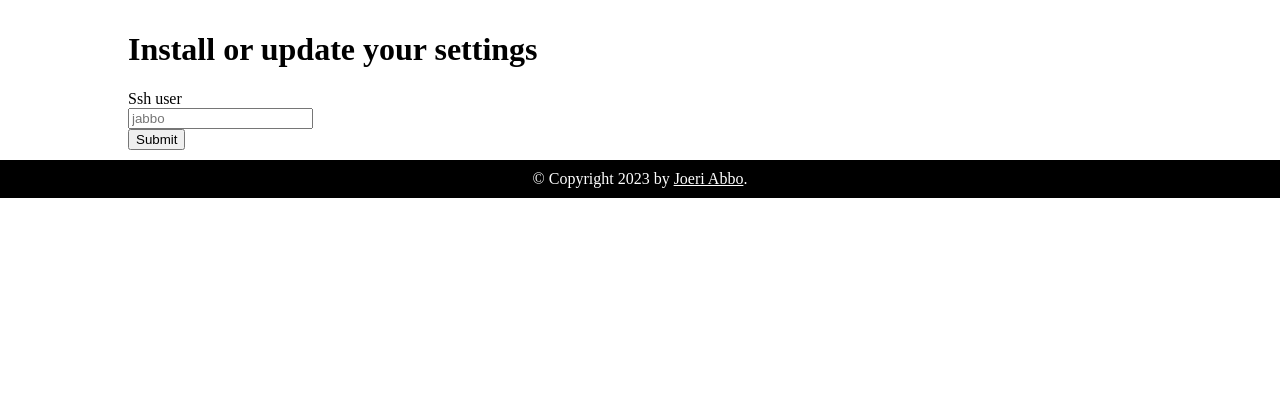
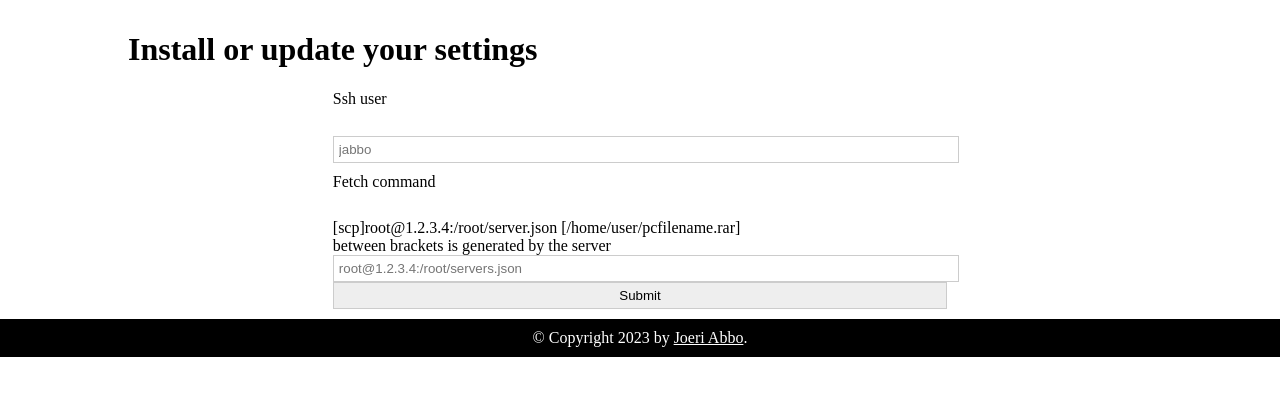
Before and after one commit to Joeri-Abbo/python-command-center, a Flask app: page /install in a window 1280 px wide. Shown: the part 74-470 px from the top of the page. Run offline with Flask 2, Linux system fonts and the light colour scheme.

Commit message:
Add server fetch information

```diff
--- a/main.py
+++ b/main.py
@@ -33,7 +33,11 @@ def home():
 def install():
     if request.method == 'POST':
         ssh_user = request.form.get('ssh_user')
-        helpers.update_settings({'ssh_user': ssh_user})
+        fetch_command = request.form.get('fetch_command')
+        helpers.update_settings({
+            'ssh_user': ssh_user,
+            'fetch_command': fetch_command
+        })
         messages = json.dumps({"main": "Settings are updated!"})
         return redirect(url_for('.home', messages=messages))
     else:
@@ -52,6 +56,7 @@ def servers():
 
 @app.route('/fetch')
 def fetch():
+    helpers.update_servers()
     messages = json.dumps({"main": "Fetched data updated servers!"})
     return redirect(url_for('.home', messages=messages))
 
--- a/static/main.css
+++ b/static/main.css
@@ -52,3 +52,28 @@ nav .wrapper {
 #footer a, #footer a:visited {
     color: white;
 }
+
+form {
+    margin: auto;
+    width: 60%;
+}
+
+form label {
+    display: block;
+    margin: 10px 0;
+    width: 100%;
+}
+
+form input {
+    padding: 5px;
+    border: 1px solid #ccc;
+    width: 100%;
+}
+
+form button {
+    padding: 5px;
+    border: 1px solid #ccc;
+    background: #eee;
+    width: 100%;
+    margin: 0;
+}
--- a/templates/install.html
+++ b/templates/install.html
@@ -10,6 +10,17 @@
     <input type="text" name="ssh_user"
            placeholder="jabbo"/>
     <br>
-    <button type="submit">Submit</button>
+
+    <label for="fetch_command">Fetch command</label>
+    <br>
+    [scp]root@1.2.3.4:/root/server.json [/home/user/pcfilename.rar]<br>
+    between brackets is generated by the server
+
+    <input type="text" name="fetch_command"
+           placeholder="root@1.2.3.4:/root/servers.json"/>
+    <br>
+    <button type="submit">
+        Submit
+    </button>
 </form>
 {% endblock %}
```
Also changed, not shown: helpers.py (+35 -1 lines), 2 other files.
